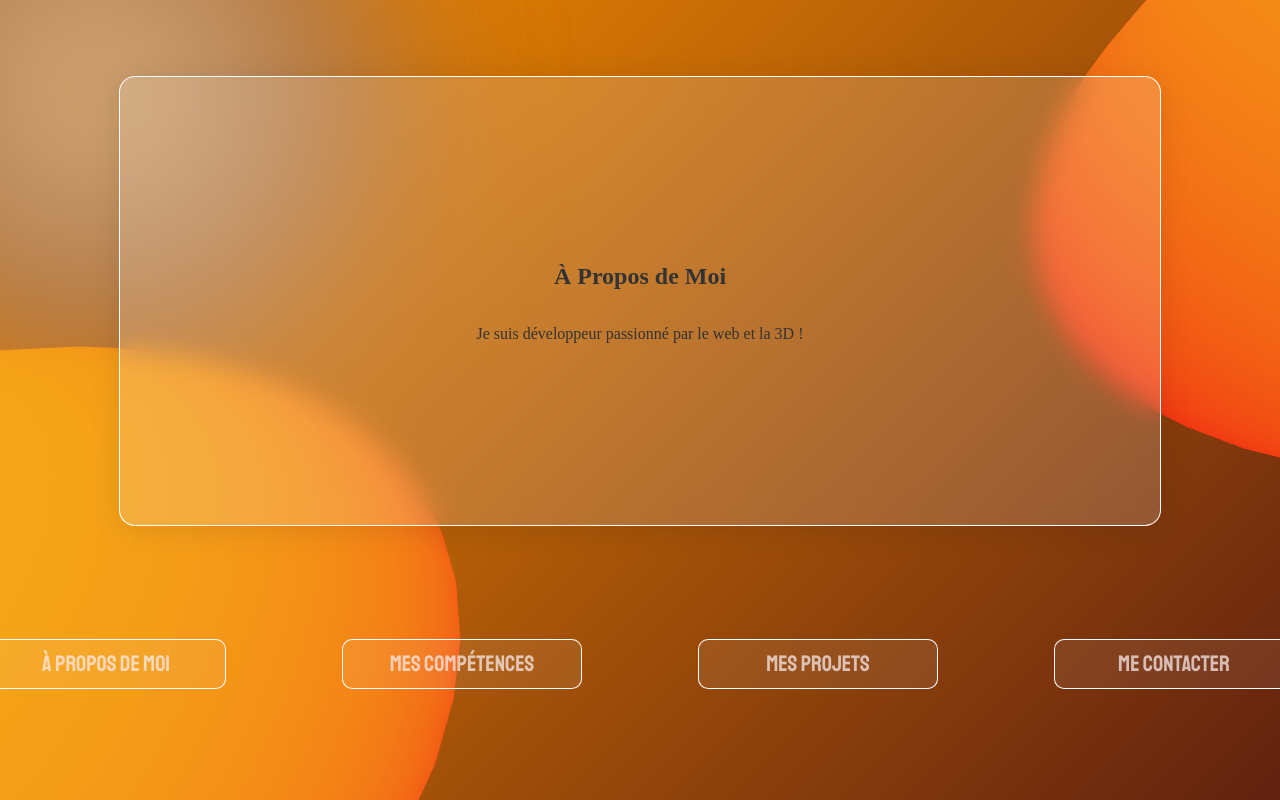
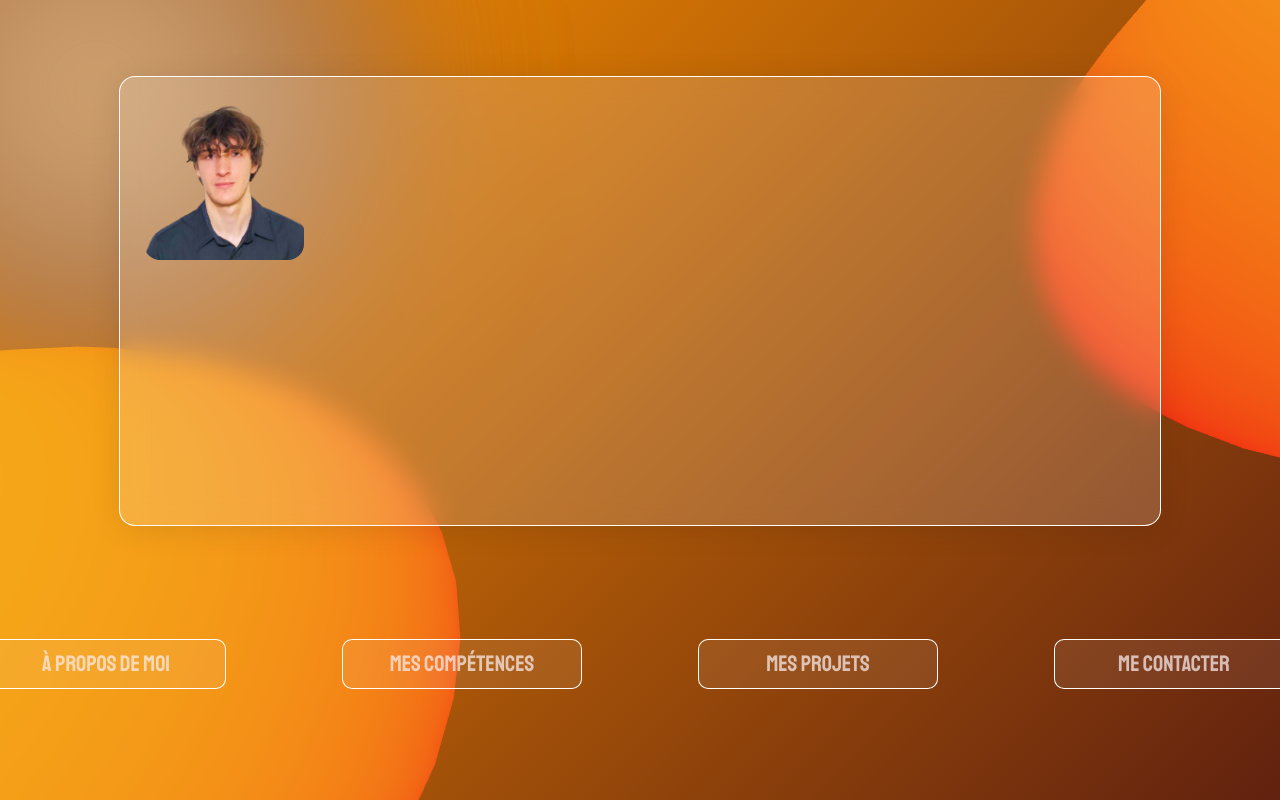
Before and after one commit to ErwannJardillet/PortfolioWebsite, a website built with Vite: page vite-project/src/index.html in a window 1280 px wide. Both pictures are taken after a click on the button "À propos de moi". Shown: the top 800 px of the page. Built offline with nearby package versions, Linux system fonts and the light colour scheme; animation ran at ten frames a second; a web font is replaced by a local one.

Commit message:
Add fade transition effects to content sections and update rotation logic

```diff
--- a/vite-project/src/css/style.css
+++ b/vite-project/src/css/style.css
@@ -46,6 +46,11 @@ canvas {
 .main-container.rotate {
   animation: rotationComplete 1s linear forwards;
 }
+
+.fade {
+  transition: opacity 0.5s ease;
+}
+
 
 .content {
   position: absolute;
@@ -138,3 +143,33 @@ button p {
 button:hover p {
   color: #f5f2f2;
 }
+
+button:hover {
+  background: rgba(255, 255, 255, 0.182);
+}
+
+.facePic {
+  position: absolute;
+  top: 23%;
+  left: 10%;
+  transform: translate(-50%, -50%);
+  width: 100%;
+  height: 100%;
+  display: flex;
+  align-items: center;
+  justify-content: center;
+  z-index: 2; /* Même niveau que la fenêtre principale */
+}
+
+.facePic img {
+  width: 10em;
+  height: 10em;
+  object-fit: cover;
+  border-radius: 16px;
+  box-shadow: none; /* pas de box-shadow par défaut */
+  transition: box-shadow 0.5s ease; /* transition de 0.5s pour le box-shadow */
+}
+
+.facePic img:hover {
+  box-shadow: inset -1px -3px 12px 11px rgba(0,0,0,0.1); /* box-shadow au survol */
+}
--- a/vite-project/src/index.html
+++ b/vite-project/src/index.html
@@ -14,19 +14,18 @@
 <body>
     <!-- Conteneur principal avec contenu dynamique -->
     <div class="main-container" id="mainContainer">
-        <div class="content" id="aboutMe" style="display: flex;">
-            <h2>À Propos de Moi</h2>
-            <p>Je suis développeur passionné par le web et la 3D !</p>
+        <div class="content fade" id="aboutMe" style="display: flex;">
+            <div class="facePic"><img src="/vite-project/src/img/MaTete.png" alt="facePic"></div>
         </div>
-        <div class="content" id="skills" style="display: none;">
+        <div class="content fade" id="skills" style="display: none;">
             <h2>Mes Compétences</h2>
             <p>JavaScript, Three.js, HTML, CSS, React...</p>
         </div>
-        <div class="content" id="projects" style="display: none;">
+        <div class="content fade" id="projects" style="display: none;">
             <h2>Mes Projets</h2>
             <p>Découvrez mes projets récents en développement web.</p>
         </div>
-        <div class="content" id="contact" style="display: none;">
+        <div class="content fade" id="contact" style="display: none;">
             <h2>Me Contacter</h2>
             <p>Envoyez-moi un message pour collaborer !</p>
         </div>
--- a/vite-project/src/js/rotateContent.js
+++ b/vite-project/src/js/rotateContent.js
@@ -1,20 +1,12 @@
 window.rotateContent = function(sectionId) {
-    console.log("Bouton cliqué : " + sectionId);
-
-    const mainContainer = document.getElementById('mainContainer');
     const contents = document.querySelectorAll('.content');
 
-    // Réinitialise l'animation de rotation de la div
-    mainContainer.classList.remove('rotate');
-    void mainContainer.offsetWidth; // Hack pour redémarrer l'animation
-    mainContainer.classList.add('rotate');
-
-    // Début de l'effet de fondu sortant pour le texte
+    // Début du fade out sur tous les contenus
     contents.forEach(content => {
         content.style.opacity = '0';
     });
 
-    // Changer le texte avec un fondu après 500ms (milieu de la rotation)
+    // Après la durée du fade out, on cache les contenus et on affiche le nouveau
     setTimeout(() => {
         contents.forEach(content => {
             content.style.display = 'none';
@@ -26,14 +18,15 @@ window.rotateContent = function(sectionId) {
             return;
         }
 
+        // Affiche le contenu ciblé et démarre le fade in
         targetContent.style.display = 'flex';
-        targetContent.style.opacity = '0'; // Initialement invisible
+        // On s'assure qu'il soit initialement transparent
+        targetContent.style.opacity = '0';
 
-        // Déclenche le fondu entrant du texte
-        setTimeout(() => {
-            targetContent.style.opacity = '1';
-        }, 100); // Légère attente pour une transition plus douce
+        // Forcer le reflow pour que la transition soit prise en compte
+        void targetContent.offsetWidth;
 
-        console.log("Affichage du contenu : " + sectionId);
-    }, 500); // Milieu de la rotation (1s / 2)
+        // Lancement du fade in
+        targetContent.style.opacity = '1';
+    }, 500); // 500ms correspondant à la durée de la transition
 }
```
Also changed, not shown: vite-project/src/img/Matete.png (added).
